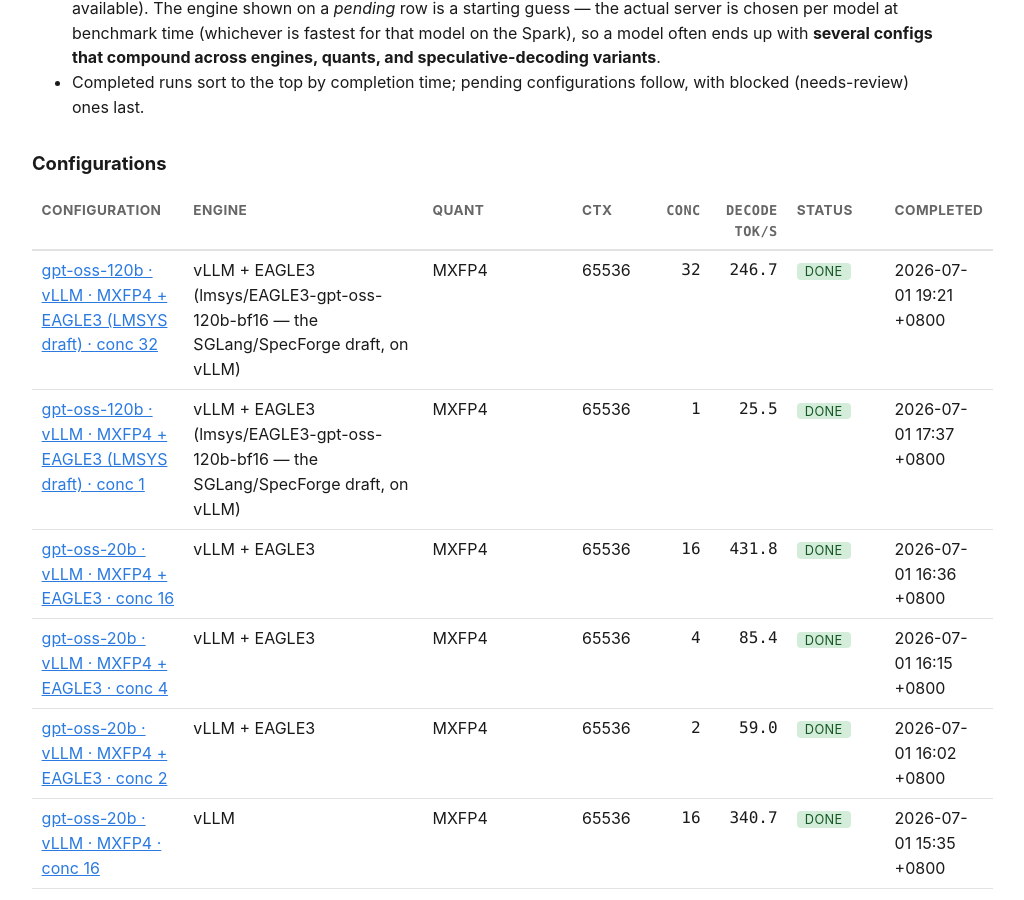
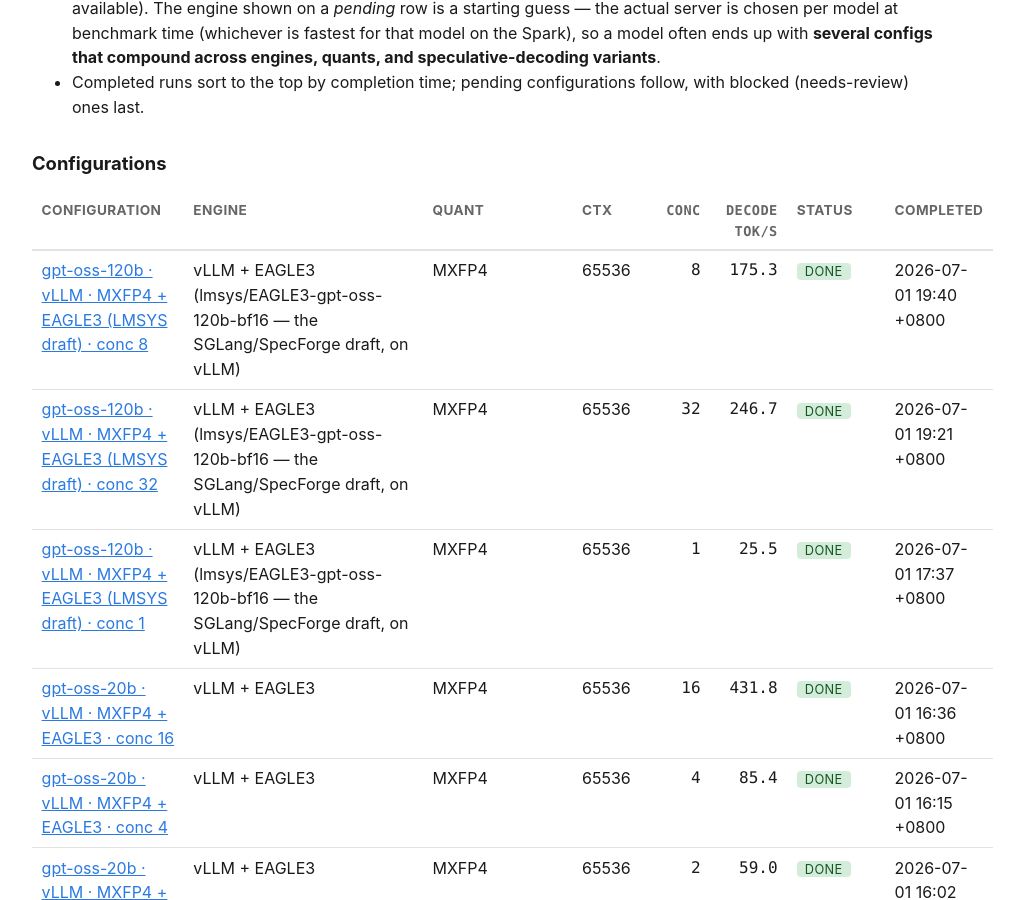
Before and after one commit to yjsoon/autobench, a Jekyll site: the page built from index.md, in a window 1280 px wide and 900 px high, scrolled down 474 px. Shown: the whole window, without its empty margins (152-1176 px from the left). Built offline with Jekyll 4.4.1, drawn with Linux system fonts in a browser that asks for light colours; part of the change alters nothing that is shown.

Commit message:
Add gpt-oss-120b vLLM+LMSYS c8 — completes #5 sweep; acceptance peaks mid-batch
c8 decode 175.3, acceptance ~48% (highest of the sweep, near SGLang's ~55%).
vLLM+LMSYS acceptance is peak-in-the-middle: 20%(c1)/48%(c8)/29%(c32), NOT the
20b's monotone rise. Robust cross-model claim = low-batch depression; high-conc
shape is model-dependent. Corrected c32 acceptance-shape note.

Co-Authored-By: Claude Opus 4.8 <noreply@anthropic.com>
Claude-Session: https://claude.ai/code/session_017yLJovb2M9YVZDZpQ7FdEb

```diff
--- a/_configs/gpt-oss-120b-vllm-mxfp4-eagle3-lmsys-c32.md
+++ b/_configs/gpt-oss-120b-vllm-mxfp4-eagle3-lmsys-c32.md
@@ -60,8 +60,9 @@ essentially neutral.** gpt-oss-120b MXFP4 + `lmsys/EAGLE3-gpt-oss-120b-bf16` on
 - **Caveat on the acceptance gap (vLLM issue [#42508](https://github.com/vllm-project/vllm/issues/42508)):**
   vLLM and SpecForge/SGLang define acceptance differently and disagree by ~6–10 pts (direction varies by
   model), so part of the ~29%-vs-~55% gap may be measurement, not real conversion. The *within-vLLM* trend is
-  solid though: acceptance rose ~20% (c1) → ~29% (c32), consistent with the low-batch EAGLE3 pathology (see
-  the gpt-oss-20b [`-eagle3-c16`](gpt-oss-20b-vllm-mxfp4-eagle3-c16) diagnostic). Related open bug on the same
+  informative though: acceptance is ~20% (c1) → ~48% (c8) → ~29% (c32) — a low-batch depression at c1 (the
+  EAGLE3 pathology, cf. the gpt-oss-20b [`-eagle3-c16`](gpt-oss-20b-vllm-mxfp4-eagle3-c16) diagnostic) then a
+  high-batch decline by c32, peaking at c8 (~48%, near SGLang's ~55%; see [`-lmsys-c8`](gpt-oss-120b-vllm-mxfp4-eagle3-lmsys-c8)). Related open bug on the same
   model: [#38754](https://github.com/vllm-project/vllm/issues/38754) (EAGLE3 acceptance→0 under CUDA
   graphs+prefix-caching+chunked-prefill via router-GEMM NaNs) — a different signature (intermittent zero, not
   a stable low value), but worth ruling out with a prefix-caching-off control.
--- /dev/null
+++ b/_configs/gpt-oss-120b-vllm-mxfp4-eagle3-lmsys-c8.md
@@ -0,0 +1,54 @@
+---
+title: gpt-oss-120b · vLLM · MXFP4 + EAGLE3 (LMSYS draft) · conc 8
+model: openai/gpt-oss-120b
+company: OpenAI
+family: gpt-oss
+params: 116.8B (5.1B active, MoE)
+engine: vLLM
+speculative: EAGLE3 (lmsys/EAGLE3-gpt-oss-120b-bf16 — the SGLang/SpecForge draft, on vLLM)
+quant: MXFP4
+quant_rationale: EXPERIMENTS.md #5 — conc-8 point of the vLLM + LMSYS draft sweep, completing the 1/8/32 draft-vs-engine isolation for gpt-oss-120b. At moderate batch the LMSYS draft converts best on vLLM (acceptance peaks here), which characterizes the low-batch EAGLE3 pathology's recovery.
+source_repo: openai/gpt-oss-120b
+download_url: https://huggingface.co/openai/gpt-oss-120b
+context: 65536
+modalities: [text]
+mm_served: true
+concurrency: 8
+tags: [gpt-oss-120b, OpenAI, gpt-oss, MXFP4, 41-130B, Spark recipe, conc-8]
+status: done
+prefill_toks: 201.76
+decode_toks: 175.31
+mem_gb: 108.36
+mem_source: system MemAvailable delta (10s sampling) — vLLM static KV reservation (util 0.85) + EAGLE3 head
+spec_acceptance: mean acceptance length ~2.45 (2.32–2.71) · avg draft acceptance ~48% (44–57%) — the HIGHEST of the vLLM+LMSYS sweep (c1 ~20% / c8 ~48% / c32 ~29%), and close to SGLang's ~55%
+measured_on: 2026-07-01
+completed_at: 2026-07-01 19:40 +0800
+engine_image: vllm/vllm-openai:cu130-nightly@sha256:3dbe092ec5b2cef63b6104d33fa75d6ce53a7870962529ada69f78bbbc38e776
+run_command: |
+  # vLLM + LMSYS draft, conc-8. cu130-nightly, VOCAB_DIR override.
+  VLLM_IMAGE=vllm/vllm-openai:cu130-nightly VOCAB_DIR=$HOME/tiktoken_encodings \
+    scripts/bench-vllm-serving.sh openai/gpt-oss-120b 65536 8 1000 900 256 \
+    --speculative-config '{"model":"lmsys/EAGLE3-gpt-oss-120b-bf16","method":"eagle3","num_speculative_tokens":3}'
+  # 628/1000 prompts (hit 900 s cap), 32 harmony errors. ready after 486 s.
+---
+
+**conc-8 — the LMSYS draft converts BEST at moderate batch (acceptance ~48%, near SGLang's ~55%).**
+gpt-oss-120b MXFP4 + `lmsys/EAGLE3-gpt-oss-120b-bf16` on vLLM.
+
+- **Result (conc 8):** prefill 201.76 / decode **175.31** tok/s aggregate; 628/1000 prompts (hit the 900 s
+  cap), **32 harmony errors**; peak mem 108.4 GB.
+- **Acceptance peaks here, ~48%** (mean accept-len ~2.45) — higher than both conc-1 (~20%) and conc-32 (~29%),
+  and close to the same draft's ~55% on SGLang. So the vLLM+LMSYS acceptance curve is **peak-in-the-middle:
+  ~20% (c1) → ~48% (c8) → ~29% (c32)**, *not* the monotone rise the gpt-oss-20b showed (~5% ≤c8 → ~44% ≥c16).
+- **What generalizes vs what doesn't.** Common to both models: acceptance is **depressed at the lowest
+  concurrency** (120b c1 ~20%, 20b c2 ~5%) — the low-batch EAGLE3 pathology. What differs is the high end:
+  the 20b stays high at c16/c32, the 120b **declines by c32** (the classic "draft loses value as the batch
+  saturates"). So the robust, cross-model claim is the **low-batch depression**; the high-concurrency shape is
+  model-dependent, and shouldn't be stated as a universal "acceptance rises with concurrency" rule.
+- **No matched 120b base at conc-8** exists (base is conc-32 only), so this row is characterized by acceptance
+  + absolute decode, not a spec-vs-base delta. The decisive draft-vs-engine delta is on the
+  [`-lmsys-c32`](gpt-oss-120b-vllm-mxfp4-eagle3-lmsys-c32) page.
+- **TTFT/TPOT are buffered-reasoning artifacts** — aggregate decode tok/s is the valid metric.
+- Sweep: [`-lmsys-c1`](gpt-oss-120b-vllm-mxfp4-eagle3-lmsys-c1) ·
+  [`-lmsys-c32`](gpt-oss-120b-vllm-mxfp4-eagle3-lmsys-c32) · SGLang+LMSYS
+  [`sglang-eagle3-c1`](gpt-oss-120b-sglang-mxfp4-eagle3-c1).
```
